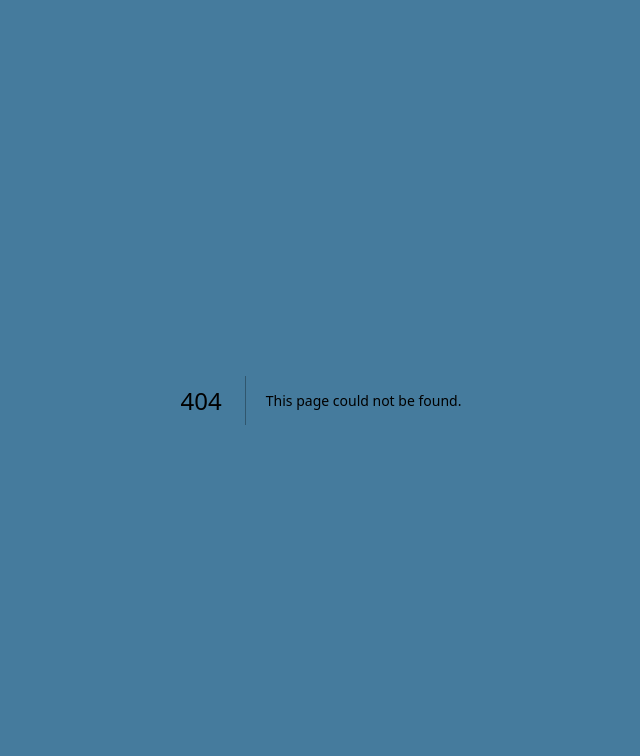
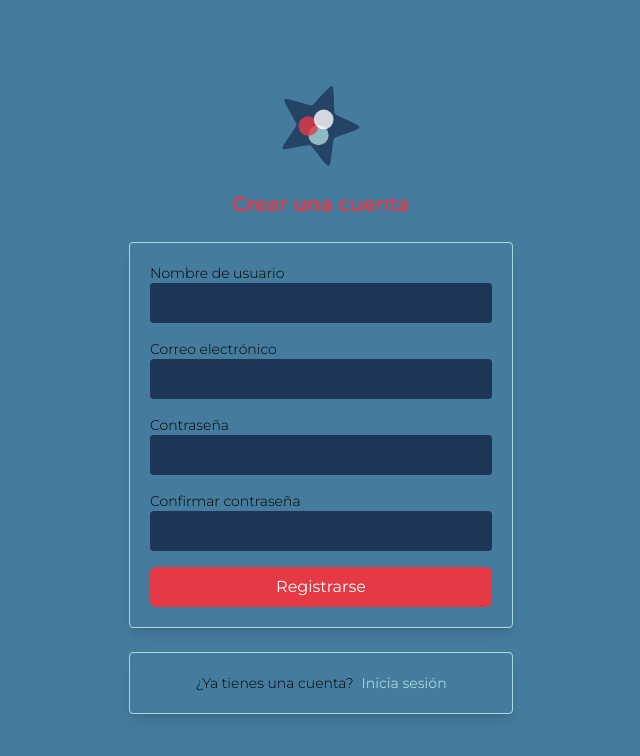
Before and after one commit to JoseMariaGarreH/LootList, a Next.js app: page /signup in a window 1280 px wide. Before the commit this address had no page. Shown: the top 756 px of the page, without its empty margins (319-959 px from the left). Built offline with nearby package versions, Linux system fonts and the light colour scheme.

Commit message:
Modificado diseño página de inicio de sesión y añadida página de registro

```diff
--- a/app/login/page.tsx
+++ b/app/login/page.tsx
@@ -17,9 +17,9 @@ export default function LoginPage() {
 
                 <h2 className="text-center text-xl font-semibold text-[#e63946] text-[26px]">Iniciar sesión</h2>
 
-                <form className="space-y-4">
+                <form className="space-y-4 border rounded border-[#a8dadc] shadow-lg p-5">
                     <div>
-                        <label htmlFor="email" className="block text-sm font-medium text-black">
+                        <label htmlFor="email" className="block text-sm font-light text-black">
                             Correo electrónico
                         </label>
                         <input
@@ -33,9 +33,14 @@ export default function LoginPage() {
                     </div>
 
                     <div>
-                        <label htmlFor="password" className="block text-sm font-medium text-black">
-                            Contraseña
-                        </label>
+                        <div className="flex justify-between">
+                            <label htmlFor="password" className="block text-sm font-light text-black">
+                                Contraseña
+                            </label>
+                            <Link href="#" className="text-[#a8dadc] text-sm">
+                                ¿Olvidaste tu contraseña?
+                            </Link>
+                        </div>
                         <input
                             type="password"
                             id="password"
@@ -48,20 +53,18 @@ export default function LoginPage() {
                     <div>
                         <button
                             type="submit"
-                            className="w-full py-2 px-4 text-white rounded-md hover:bg-[#1d3557] bg-[#e63946] active:bg-[#a8dadc] transition"
+                            className="w-full py-2 px-4 text-white rounded-md hover:bg-[#1d3557] bg-[#e63946] active:bg-[#a62633] transition"
                         >
                             Iniciar sesión
                         </button>
                     </div>
                 </form>
 
-                <div className="flex justify-between text-sm text-black">
-                    <a href="#" className="hover:underline">
-                        Crear cuenta
-                    </a>
-                    <a href="#" className="hover:underline">
-                        ¿Olvidaste tu contraseña?
-                    </a>
+                <div className="flex justify-center text-sm border rounded border-[#a8dadc] shadow-lg p-5">
+                    <p className="mr-2 text-black font-light">¿No tienes una cuenta?</p>
+                    <Link href="/signup" className="text-[#a8dadc]  hover:underline">
+                        Create una cuenta
+                    </Link>
                 </div>
             </div>
         </div>
--- /dev/null
+++ b/app/signup/page.tsx
@@ -0,0 +1,96 @@
+import Logo from "@/components/ui/Logo";
+import Link from "next/link";
+
+export default function SignupPage() {
+    return (
+        <>
+            <div className="min-h-screen flex items-center justify-center bg-[#457b9d]">
+                <div className="w-full max-w-md p-8 space-y-6">
+                    <div className="flex justify-center">
+                        <Link href="/">
+                            <Logo />
+                        </Link>
+                    </div>
+
+                    <h2 className="text-center text-xl font-semibold text-[#e63946] text-[26px]">
+                        Crear una cuenta
+                    </h2>
+
+                    <form className="space-y-4 border rounded border-[#a8dadc] shadow-lg p-5">
+                        <div>
+                            <label htmlFor="username" className="block text-sm font-light text-black">
+                                Nombre de usuario
+                            </label>
+                            <input
+                                type="text"
+                                id="username"
+                                className="w-full px-4 py-2 rounded transition-all
+                                       bg-[#1d3557] text-[#F1FAEE]
+                                       focus:bg-white focus:text-black focus:border focus:border-black focus:outline-none
+                                       disabled:bg-[#D9D9D9] disabled:text-[#A0A0A0]"
+                            />
+                        </div>
+
+                        <div>
+                            <label htmlFor="email" className="block text-sm font-light text-black">
+                                Correo electrónico
+                            </label>
+                            <input
+                                type="email"
+                                id="email"
+                                className="w-full px-4 py-2 rounded transition-all
+                                    bg-[#1d3557] text-[#F1FAEE]
+                                    focus:bg-white focus:text-black focus:border focus:border-black focus:outline-none
+                                    disabled:bg-[#D9D9D9] disabled:text-[#A0A0A0]"
+                            />
+                        </div>
+
+                        <div>
+                            <label htmlFor="password" className="block text-sm font-light text-black">
+                                Contraseña
+                            </label>
+                            <input
+                                type="password"
+                                id="password"
+                                className="w-full px-4 py-2 rounded transition-all
+                                    bg-[#1d3557] text-[#F1FAEE]
+                                    focus:bg-white focus:text-black focus:border focus:border-black focus:outline-none
+                                    disabled:bg-[#D9D9D9] disabled:text-[#A0A0A0]"
+                            />
+                        </div>
+
+                        <div>
+                            <label htmlFor="confirmPassword" className="block text-sm font-light text-black">
+                                Confirmar contraseña
+                            </label>
+                            <input
+                                type="password"
+                                id="confirmPassword"
+                                className="w-full px-4 py-2 rounded transition-all
+                                    bg-[#1d3557] text-[#F1FAEE]
+                                    focus:bg-white focus:text-black focus:border focus:border-black focus:outline-none
+                                    disabled:bg-[#D9D9D9] disabled:text-[#A0A0A0]"
+                            />
+                        </div>
+
+                        <div>
+                            <button
+                                type="submit"
+                                className="w-full py-2 px-4 text-white rounded-md hover:bg-[#1d3557] bg-[#e63946] active:bg-[#a62633] transition"
+                            >
+                                Registrarse
+                            </button>
+                        </div>
+                    </form>
+
+                    <div className="flex justify-center text-sm border rounded border-[#a8dadc] shadow-lg p-5">
+                        <p className="mr-2 text-black font-light">¿Ya tienes una cuenta?</p>
+                        <Link href="/login" className="text-[#a8dadc] hover:underline">
+                            Inicia sesión
+                        </Link>
+                    </div>
+                </div>
+            </div>
+        </>
+    )
+}
--- a/components/Navbar.tsx
+++ b/components/Navbar.tsx
@@ -22,7 +22,7 @@ export default function Navbar() {
 
                     <ul className="hidden md:flex space-x-4">
                         <li><Link href="/login" className="text-[#a8dadc] hover:text-[#1d3557] transition-colors">Iniciar sesión</Link></li>
-                        <li><Link href="#" className="text-[#a8dadc] hover:text-[#1d3557] transition-colors">Crear cuenta</Link></li>
+                        <li><Link href="/signup" className="text-[#a8dadc] hover:text-[#1d3557] transition-colors">Crear cuenta</Link></li>
                         <li><Link href="#" className="text-[#a8dadc] hover:text-[#1d3557] transition-colors">Perfil</Link></li>
                         <li><Link href="#" className="text-[#a8dadc] hover:text-[#1d3557] transition-colors">Sobre nosotros</Link></li>
                     </ul>
@@ -50,7 +50,7 @@ export default function Navbar() {
                 {estaAbierto && (
                     <ul className="md:hidden mt-2 space-y-2 pb-2">
                         <li><Link href="/login" className="block py-2 text-[#a8dadc] hover:text-[#1d3557] transition-colors">Iniciar sesión</Link></li>
-                        <li><Link href="#" className="block py-2 text-[#a8dadc] hover:text-[#1d3557] transition-colors">Crear cuenta</Link></li>
+                        <li><Link href="/signup" className="block py-2 text-[#a8dadc] hover:text-[#1d3557] transition-colors">Crear cuenta</Link></li>
                         <li><Link href="#" className="block py-2 text-[#a8dadc] hover:text-[#1d3557] transition-colors">Perfil</Link></li>
                         <li><Link href="#" className="block py-2 text-[#a8dadc] hover:text-[#1d3557] transition-colors">Sobre nosotros</Link></li>
                     </ul>
```
